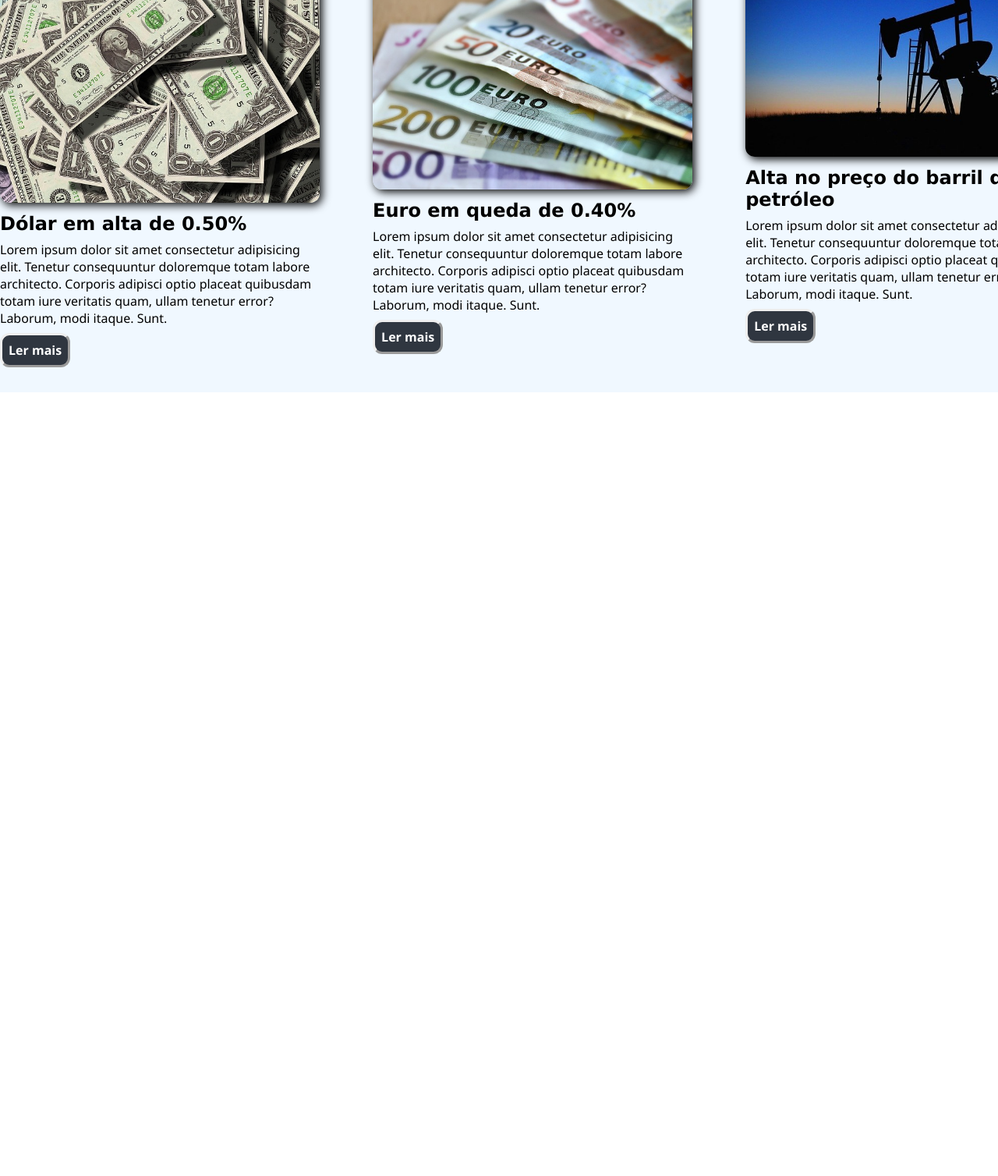
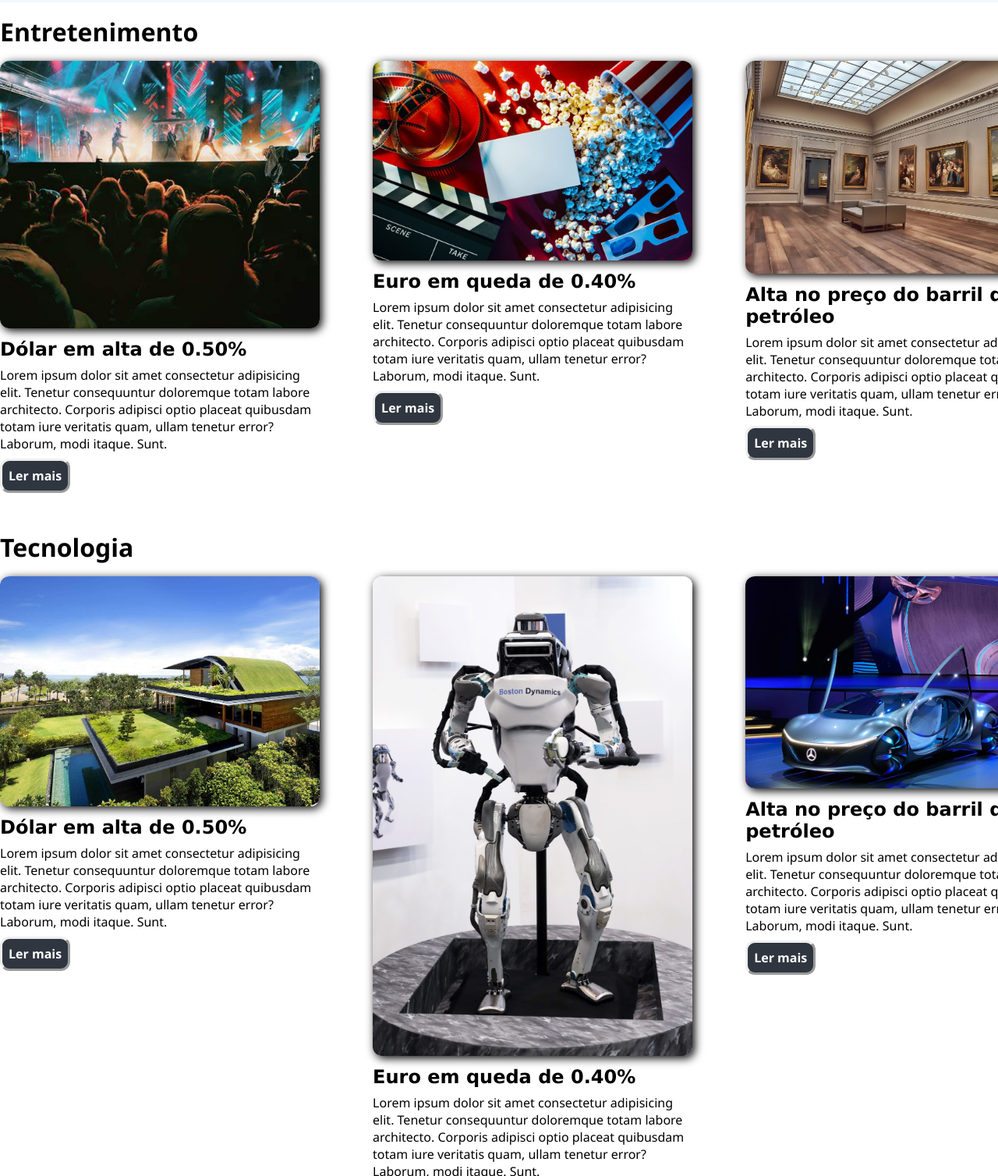
Before and after one commit to D3VDaniel/css, a plain HTML site: page index.html in a window 1280 px wide. Shown: the part 1292-2800 px from the top of the page at 78% size. Before the commit the page ends 1795 px from the top, so only its background shows below. Drawn offline with Linux system fonts and the light colour scheme.

Commit message:
exercício_css

```diff
--- a/index.html
+++ b/index.html
@@ -21,6 +21,12 @@
                     <li>
                         <a href="#economy" title="Ir para a seção de notícias">Economia</a>
                     </li>
+                    <li>
+                        <a href="#entertainment" title="Ir para a seção de Entretenimento">Entretenimento</a>
+                    </li>
+                    <li>
+                        <a href="#technology" title="Ir para a seção de Tecnologia">Tecnologia</a>
+                    </li>
                 </ul>
             </nav>
         </div>
@@ -38,7 +44,6 @@
                         labore architecto. Corporis adipisci optio placeat quibusdam totam iure veritatis quam, ullam
                         tenetur error? Laborum, modi itaque. Sunt.
                     </p>
-
                     <a href="#" title="Leia a notícia completa">Ler mais</a>
                 </article>
                 <article>
@@ -50,7 +55,6 @@
                         labore architecto. Corporis adipisci optio placeat quibusdam totam iure veritatis quam, ullam
                         tenetur error? Laborum, modi itaque. Sunt.
                     </p>
-
                     <a href="#" title="Leia a notícia completa">Ler mais</a>
                 </article>
                 <article>
@@ -61,18 +65,6 @@
                         labore architecto. Corporis adipisci optio placeat quibusdam totam iure veritatis quam, ullam
                         tenetur error? Laborum, modi itaque. Sunt.
                     </p>
-
-                    <a href="#" title="Leia a notícia completa">Ler mais</a>
-                </article>
-                <article>
-                    <img src="./imagens/basquete.jpg" title="Vista aérea de uma quadra de basquete" />
-                    <h3>Notícia sobre a NBA</h3>
-                    <p>
-                        Lorem ipsum dolor sit amet consectetur adipisicing elit. Tenetur consequuntur doloremque totam
-                        labore architecto. Corporis adipisci optio placeat quibusdam totam iure veritatis quam, ullam
-                        tenetur error? Laborum, modi itaque. Sunt.
-                    </p>
-
                     <a href="#" title="Leia a notícia completa">Ler mais</a>
                 </article>
             </div>
@@ -92,7 +84,6 @@
                         error?
                         Laborum, modi itaque. Sunt.
                     </p>
-
                     <a href="#" title="Leia a notícia completa">Ler mais</a>
                 </article>
                 <article>
@@ -105,7 +96,6 @@
                         error?
                         Laborum, modi itaque. Sunt.
                     </p>
-
                     <a href="#" title="Leia a notícia completa">Ler mais</a>
                 </article>
                 <article>
@@ -118,7 +108,92 @@
                         error?
                         Laborum, modi itaque. Sunt.
                     </p>
-
+                    <a href="#" title="Leia a notícia completa">Ler mais</a>
+                </article>
+            </div>
+        </div>
+    </section>
+    <section id="entertainment">
+        <div class="container">
+            <h2>Entretenimento</h2>
+            <div class="articles">
+                <article>
+                    <img src="imagens/OIP.jpeg" alt="Show" />
+                    <h3>Dólar em alta de 0.50%</h3>
+                    <p>
+                        Lorem ipsum dolor sit amet consectetur adipisicing elit. Tenetur consequuntur doloremque totam
+                        labore
+                        architecto. Corporis adipisci optio placeat quibusdam totam iure veritatis quam, ullam tenetur
+                        error?
+                        Laborum, modi itaque. Sunt.
+                    </p>
+                    <a href="#" title="Leia a notícia completa">Ler mais</a>
+                </article>
+                <article>
+                    <img src="imagens/cinema.jpeg" alt="cinema" />
+                    <h3>Euro em queda de 0.40%</h3>
+                    <p>
+                        Lorem ipsum dolor sit amet consectetur adipisicing elit. Tenetur consequuntur doloremque totam
+                        labore
+                        architecto. Corporis adipisci optio placeat quibusdam totam iure veritatis quam, ullam tenetur
+                        error?
+                        Laborum, modi itaque. Sunt.
+                    </p>
+                    <a href="#" title="Leia a notícia completa">Ler mais</a>
+                </article>
+                <article>
+                    <img src="./imagens/museu.jpeg" alt="museu" />
+                    <h3>Alta no preço do barril do petróleo</h3>
+                    <p>
+                        Lorem ipsum dolor sit amet consectetur adipisicing elit. Tenetur consequuntur doloremque totam
+                        labore
+                        architecto. Corporis adipisci optio placeat quibusdam totam iure veritatis quam, ullam tenetur
+                        error?
+                        Laborum, modi itaque. Sunt.
+                    </p>
+                    <a href="#" title="Leia a notícia completa">Ler mais</a>
+                </article>
+            </div>
+        </div>
+    </section>
+    <section id="technology">
+        <div class="container">
+            <h2>Tecnologia</h2>
+            <div class="articles">
+                <article>
+                    <img src="./imagens/casa_sustentavel.jpeg" alt="Casa Sustentável" />
+                    <h3>Dólar em alta de 0.50%</h3>
+                    <p>
+                        Lorem ipsum dolor sit amet consectetur adipisicing elit. Tenetur consequuntur doloremque totam
+                        labore
+                        architecto. Corporis adipisci optio placeat quibusdam totam iure veritatis quam, ullam tenetur
+                        error?
+                        Laborum, modi itaque. Sunt.
+                    </p>
+                    <a href="#" title="Leia a notícia completa">Ler mais</a>
+                </article>
+                <article>
+                    <img src="./imagens/robo.jpg" alt="Robo Inteligente" />
+                    <h3>Euro em queda de 0.40%</h3>
+                    <p>
+                        Lorem ipsum dolor sit amet consectetur adipisicing elit. Tenetur consequuntur doloremque totam
+                        labore
+                        architecto. Corporis adipisci optio placeat quibusdam totam iure veritatis quam, ullam tenetur
+                        error?
+                        Laborum, modi itaque. Sunt.
+                    </p>
+                    <a href="#" title="Leia a notícia completa">Ler mais</a>
+                </article>
+                <article>
+                    <img src="./imagens/Mercedes-AVTR-dpa.jpg" alt="Mercede Lança Protótipo" />
+                    <h3>Alta no preço do barril do petróleo</h3>
+                    <p>
+                        Lorem ipsum dolor sit amet consectetur adipisicing elit. Tenetur consequuntur doloremque totam
+                        labore
+                        architecto. Corporis adipisci optio placeat quibusdam totam iure veritatis quam, ullam tenetur
+                        error?
+                        Laborum, modi itaque. Sunt.
+                    </p>
                     <a href="#" title="Leia a notícia completa">Ler mais</a>
                 </article>
             </div>
```
Also changed, not shown: imagens/Mercedes-AVTR-dpa.jpg (added), imagens/OIP.jpeg (added), imagens/casa_sustentavel.jpeg (added), imagens/cinema.jpeg (added), imagens/museu.jpeg (added), imagens/robo.jpg (added).
